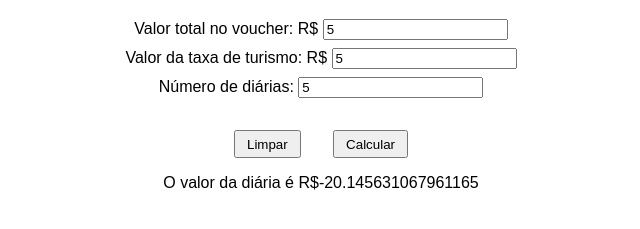
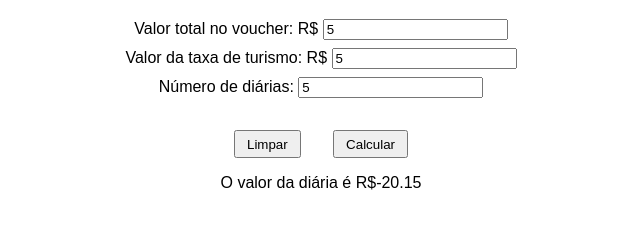
Before and after one commit to AirtonAdams/calculadora, a plain HTML site: page index.html in a window 1280 px wide. Both pictures are taken after typing "5", "5", "5" into the empty fields and a click on the button "Calcular". Shown: the part 69-298 px from the top of the page, without its empty margins (319-959 px from the left). Drawn offline with Linux system fonts and the light colour scheme.

Commit message:
fixed code

```diff
--- a/index.html
+++ b/index.html
@@ -18,11 +18,11 @@
       </div>
       <div>
         <label for="vTaxa">Valor da taxa de turismo: R$</label>
-        <input type="number" step="any" name="vTaxa" id="vTaxa">
+        <input type="number" name="vTaxa" id="vTaxa">
       </div>
       <div>
         <label for="nDiarias">Número de diárias: </label>
-        <input type="number" name="vDiarias" id="vDiarias">
+        <input type="number" name="nDiarias" id="nDiarias">
       </div>
       <div>
         <button onclick="clearTheArea()" type="reset">Limpar</button>
--- a/main.js
+++ b/main.js
@@ -1,9 +1,3 @@
-let dVoucher = document.querySelector("#dVoucher");
-let valorDVoucher = dVoucher.value
-let vTaxa = document.querySelector("#vTaxa");
-let valorVTaxa = dVoucher.value
-let nDiarias = document.querySelector("#nDiarias");
-let valorNDiarias = dVoucher.value
 function clearTheArea() {
   let retorno = document.querySelector("#vTotal").innerHTML = ""
 }
@@ -11,12 +5,18 @@ function clearTheArea() {
 function calc() {
   let dVoucher = document.querySelector("#dVoucher");
   let valorDVoucher = dVoucher.value
+
   let vTaxa = document.querySelector("#vTaxa");
-  let valorVTaxa = dVoucher.value
+  let valorVTaxa = vTaxa.value
+
   let nDiarias = document.querySelector("#nDiarias");
-  let valorNDiarias = dVoucher.value
+  let valorNDiarias = nDiarias.value
+
   let taxaTurismo = valorVTaxa * valorNDiarias;
-  let diaria = (valorDVoucher / 1.03) - taxaTurismo;
+
+  let imposto = (valorDVoucher * 3) / 100
+
+  let diaria = (valorDVoucher - imposto) - taxaTurismo;
 
   let retorno = document.createElement("p")
   let textRetorno = document.createTextNode(`O valor da diária é R$${diaria}`)
```
